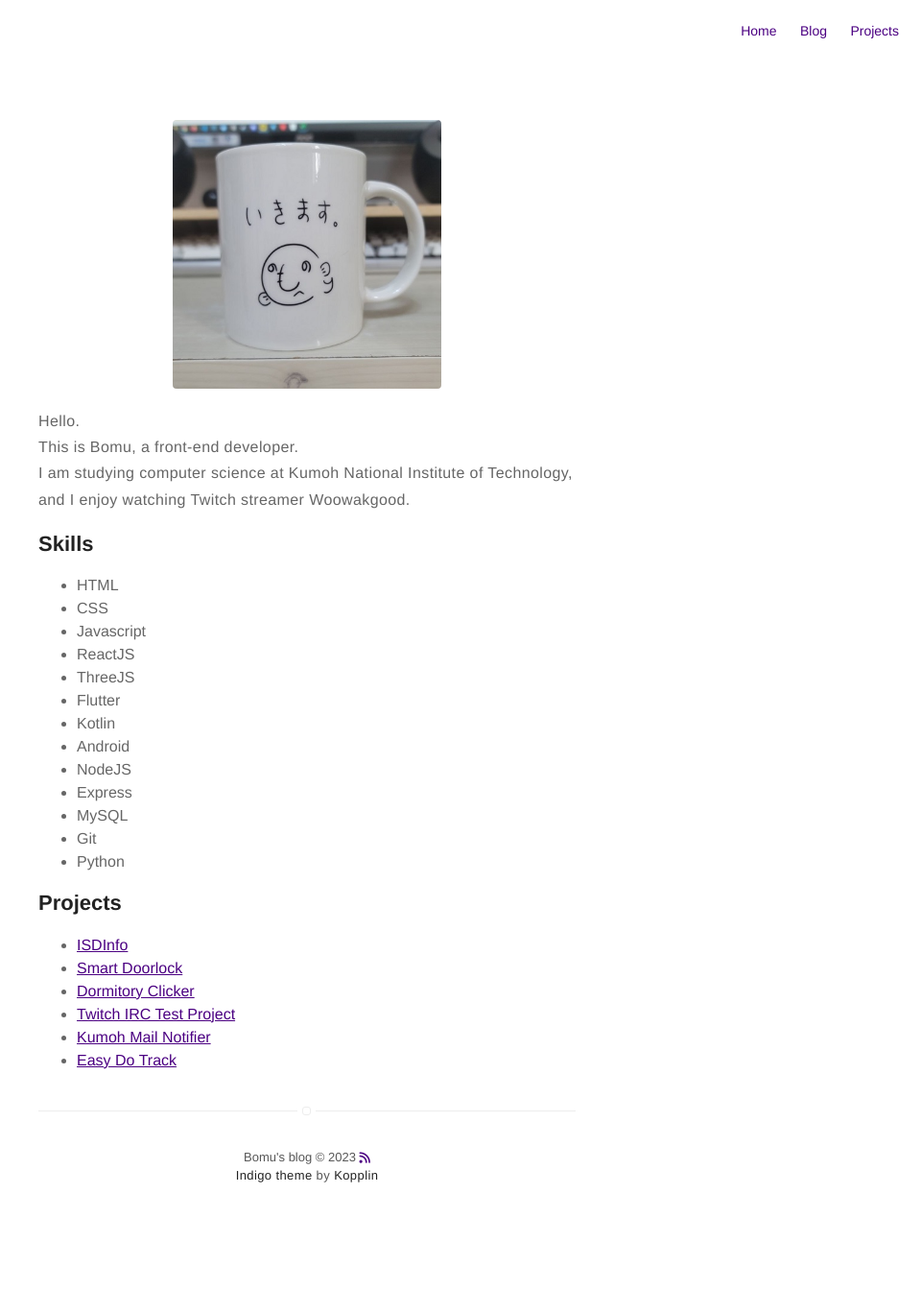
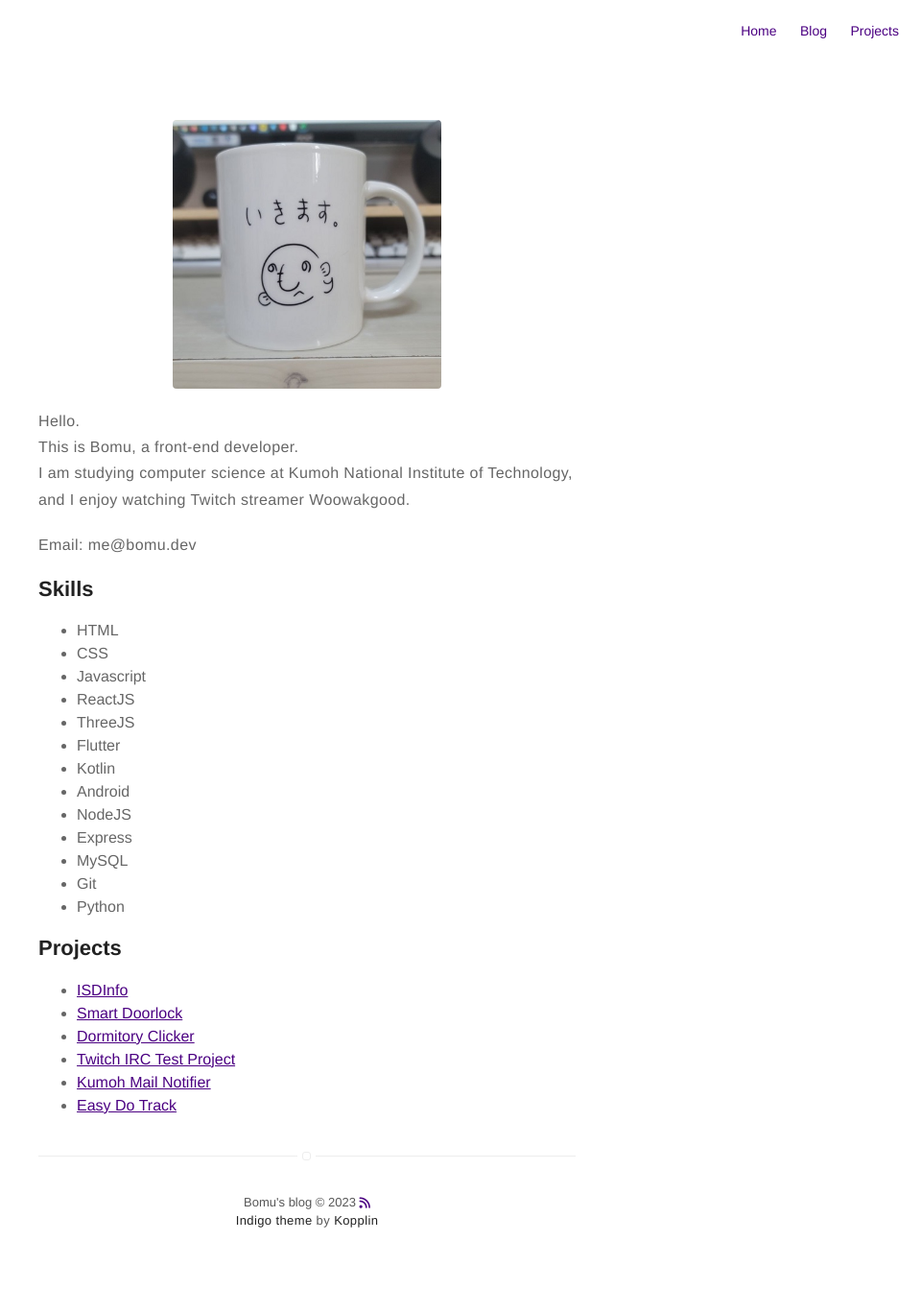
Before and after one commit to devbomu/devbomu.github.io, a Jekyll site: the page built from about.md, in a window 1280 px wide. Shown: the whole page at 96% size, without its empty margins (320-1280 px from the left). Built offline with Jekyll 4.4.1, drawn with Linux system fonts in a browser that asks for light colours; nearby versions of some CDN libraries; before the commit the page ends 1296 px from its top, so only the background shows below that.

Commit message:
Update email address

```diff
--- a/_config.yml
+++ b/_config.yml
@@ -40,7 +40,7 @@ analytics-google: 'G-BTH7DG7ZJE'
 # instagram: myinstagram
 # linkedin: mylinkedin
 github: devbomu
-email: styg0604@gmail.com
+email: me@bomu.dev
 
 authors:
   bomu:
--- a/about.md
+++ b/about.md
@@ -6,6 +6,8 @@ layout: page
 
 <p>Hello.<br />This is Bomu, a front-end developer.<br />
 I am studying computer science at Kumoh National Institute of Technology, and I enjoy watching Twitch streamer Woowakgood.</p>
+
+<p>Email: me@bomu.dev</p>
 
 <h2>Skills</h2>
 
```
